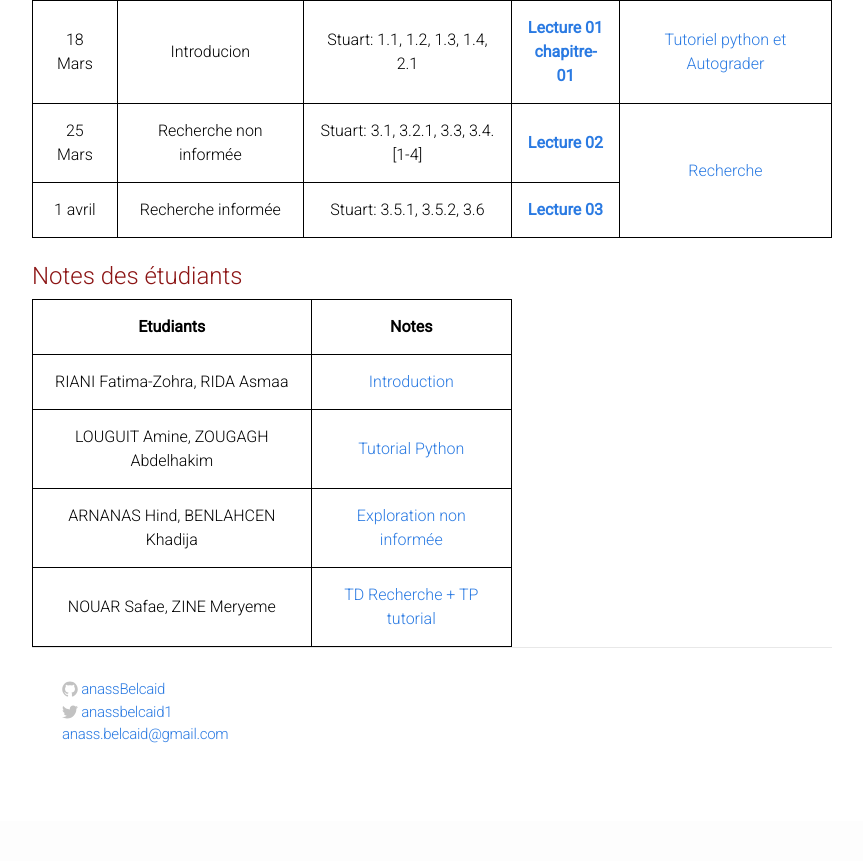
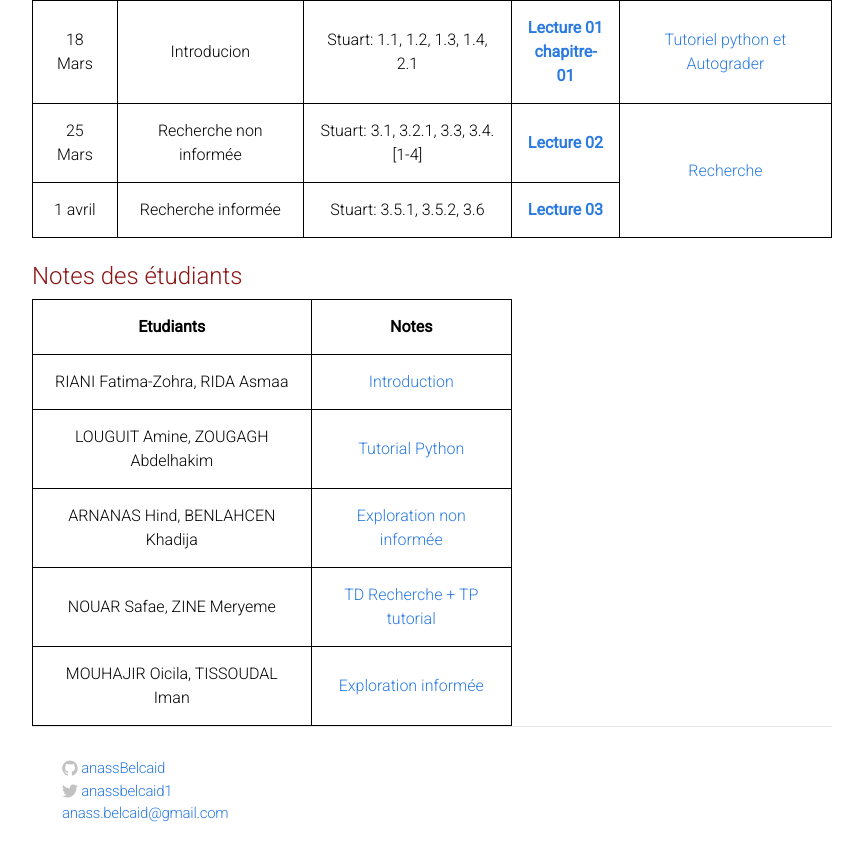
Before and after one commit to intelligenceartificielensaf/intelligenceartificielensaf.github.io, a Jekyll site: the page built from index.html, in a window 1280 px wide and 900 px high, scrolled down 926 px. Shown: the top 861 px of the window, without its empty margins (208-1071 px from the left). Built offline with Jekyll 4.4.1, drawn with Linux system fonts in a browser that asks for light colours; before the commit the page ends 1747 px from its top, so only the background shows below that.

Commit message:
Notes lecture exploration informée

```diff
--- a/index.html
+++ b/index.html
@@ -158,4 +158,10 @@
            href="https://github.com/intelligenceartificielensaf/intelligenceartificielensaf.github.io/blob/master/notes_students/notes_lecture_04.pdf">
       TD Recherche + TP tutorial</a> </td>
   </tr>
+  <tr>
+    <td> MOUHAJIR Oicila, TISSOUDAL Iman </td>
+    <td> <a
+           href="https://github.com/intelligenceartificielensaf/intelligenceartificielensaf.github.io/blob/master/notes_students/notes_lecture_05.pdf">
+      Exploration informée</a> </td>
+  </tr>
  </table>
```
